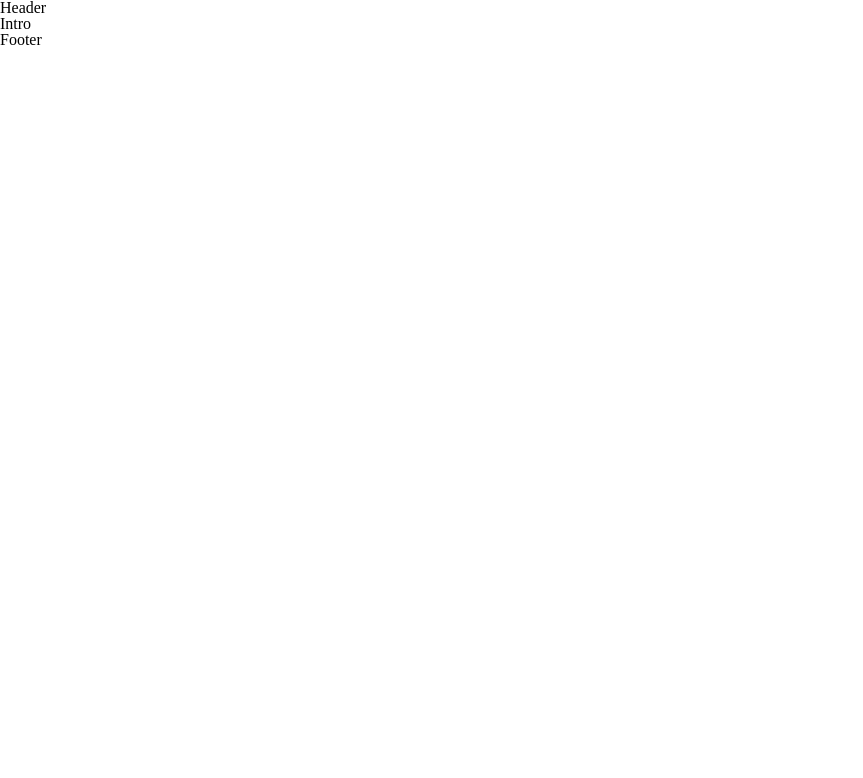
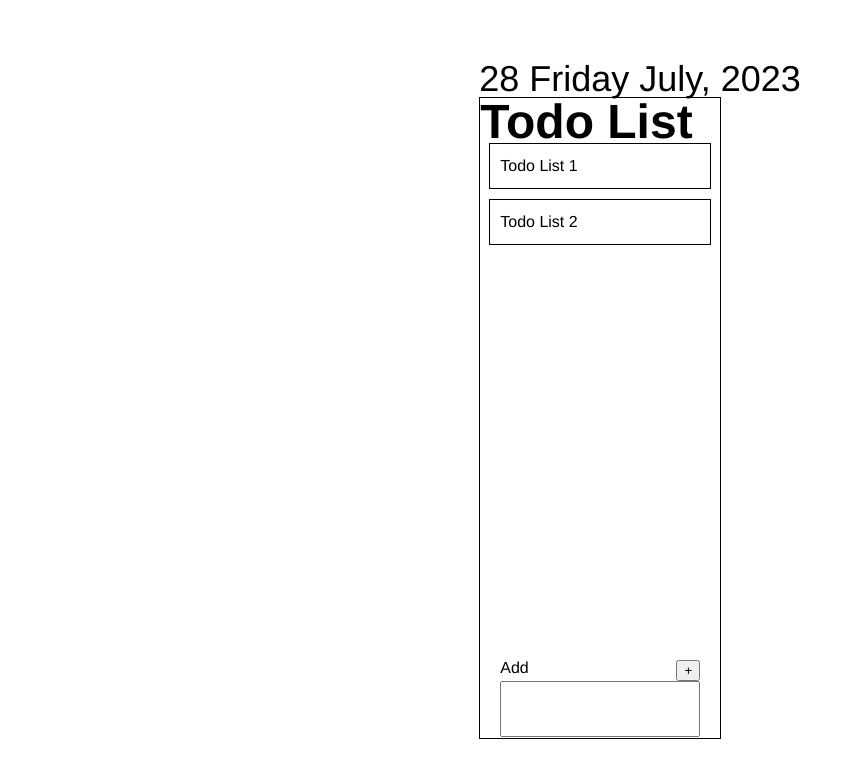
Before and after one commit to xoxojw/to-do-list-ts, a React (Create React App) app: page / in a window 1280 px wide. Shown: the top 778 px of the page, without its empty margins (0-863 px from the left). Built offline with nearby package versions, Linux system fonts and the light colour scheme.

Commit message:
:lipstick: 기본적인 UI틀 완성

```diff
--- a/src/components/layout/Header.tsx
+++ b/src/components/layout/Header.tsx
@@ -1,9 +1,25 @@
+import { styled } from "styled-components";
+
 const Header = () => {
   return (
     <>
-      <h1>Header</h1>
+      <StHeaderWrapper>
+        <StTitle>Todo List</StTitle>
+      </StHeaderWrapper>
     </>
   );
 };
 
 export default Header;
+
+const StHeaderWrapper = styled.div`
+  display: block;
+  position: absolute;
+  top: 0;
+  left: 0;
+`
+
+const StTitle = styled.h1`
+  font-size: 48px;
+  font-weight: 700;
+`
--- /dev/null
+++ b/src/components/layout/Side.tsx
@@ -0,0 +1,20 @@
+import { styled } from "styled-components";
+import { convertTimestamp } from "components/utils/date";
+
+const Side = () => {
+  const today = new Date();
+  const formattedDate = convertTimestamp(today);
+
+  return (
+    <>
+      <StDate>{formattedDate}</StDate>
+    </>
+  );
+};
+
+export default Side;
+
+const StDate = styled.p`
+  font-size: 36px;
+  font-weight: 500;
+`
--- a/src/components/pages/Main.tsx
+++ b/src/components/pages/Main.tsx
@@ -1,5 +1,38 @@
+import Side from "components/layout/Side";
+import Header from "components/layout/Header";
+import TodoList from "components/todo/TodoList";
+import AddTodo from "components/todo/AddTodo";
+
+import { styled } from "styled-components";
+
 const Main = () => {
-  return <div>Main</div>;
+  return (
+    <>
+      <Side />
+      <StMainWrapper>
+        <StHeaderWrapper>
+          <Header />
+        </StHeaderWrapper>
+        <TodoList />
+        <AddTodo />
+      </StMainWrapper>
+    </>
+  );
 };
 
 export default Main;
+
+const StMainWrapper = styled.div`
+  width: 30vh;
+  height: 80vh;
+  border: 1px solid black;
+  position: relative;
+  display: flex;
+  flex-direction: column;
+  align-items: center;
+  justify-content: first baseline;
+`;
+
+const StHeaderWrapper = styled.div`
+  height: 5vh;
+`;
--- a/src/components/shared/Router.tsx
+++ b/src/components/shared/Router.tsx
@@ -1,7 +1,5 @@
 import { BrowserRouter, Routes, Route, Navigate } from "react-router-dom";
 
-import Header from "components/layout/Header";
-import Footer from "components/layout/Footer";
 import Intro from "components/pages/Intro";
 import Main from "components/pages/Main";
 
@@ -9,12 +7,10 @@ const Router = () => {
   return (
     <>
       <BrowserRouter>
-        <Header />
         <Routes>
-          <Route path="/" element={<Intro />} />
-          <Route path="/main" element={<Main />} />
+          {/* <Route path="/" element={<Intro />} /> */}
+          <Route path="/" element={<Main />} />
         </Routes>
-        <Footer />
       </BrowserRouter>
     </>
   );
--- a/src/components/styles/GlobalStyle.tsx
+++ b/src/components/styles/GlobalStyle.tsx
@@ -3,6 +3,16 @@ import reset from 'styled-reset';
 
 const GlobalStyle = createGlobalStyle`
   ${reset}
+
+  html, body {
+    width: 100vw;
+    height: 100vh;
+    display: flex;
+    justify-content: center;
+    align-items: center;
+
+    font-family: Helvetica, -apple-system, BlinkMacSystemFont, 'Segoe UI', Roboto, Oxygen, Ubuntu, Cantarell, 'Open Sans', sans-serif
+  }
 `;
 
 export default GlobalStyle;
--- a/src/components/todo/AddTodo.tsx
+++ b/src/components/todo/AddTodo.tsx
@@ -1,5 +1,36 @@
+import { styled } from "styled-components";
+
 const AddTodo = () => {
-  return <div>AddTodo</div>;
+  return (
+    <>
+      <StAddFormWrapper>
+        <StAddHeader>
+          <h2>Add</h2>
+          <button>+</button>
+        </StAddHeader>
+        <StAddInput />
+      </StAddFormWrapper>
+    </>
+  );
 };
 
 export default AddTodo;
+
+const StAddFormWrapper = styled.div`
+  width: 25vh;
+  height: 10vh;
+  position: absolute;
+  bottom: 0;
+  display: flex;
+  flex-direction: column;
+  justify-content: center;
+`;
+
+const StAddHeader = styled.div`
+  display: flex;
+  justify-content: space-between;
+`
+
+const StAddInput = styled.input`
+  height: 50px;
+`;
--- /dev/null
+++ b/src/components/todo/TodoList.tsx
@@ -0,0 +1,26 @@
+import { styled } from "styled-components";
+
+const TodoList = () => {
+  return (
+    <>
+        <StTodoItem>
+          Todo List 1
+        </StTodoItem>
+        <StTodoItem>
+          Todo List 2
+        </StTodoItem>
+    </>
+  );
+};
+
+export default TodoList;
+
+const StTodoItem = styled.div`
+  width: 25vh;
+  height: 3vh;
+  border: 1px solid black;
+  display: flex;
+  align-items: center;
+  margin: 5px;
+  padding: 10px;
+`
--- /dev/null
+++ b/src/components/utils/date.ts
@@ -0,0 +1,23 @@
+export const convertTimestamp = (Today: any) => {
+  if (!(Today instanceof Date)) {
+    Today = new Date(Today);
+  }
+
+  let date = Today;
+  let hours = date.getHours();
+  let minutes = date.getMinutes() < 10 ? "0" : "";
+  minutes = minutes + date.getMinutes();
+  let mm = date.getMonth() + 1;
+  mm = mm < 10 ? "0" + mm : "" + mm;
+
+  let dd = date.getDate() < 10 ? "0" : "";
+  dd = dd + date.getDate();
+  let yyyy = date.getFullYear();
+
+  const days = ["Sunday", "Monday", "Tuesday", "Wednesday", "Thursday", "Friday", "Saturday"];
+  const months = ["January", "February", "March", "April", "May", "June", "July", "August", "September", "October", "November", "December"];
+  const dayOfWeek = days[date.getDay()];
+  const monthName = months[date.getMonth()];
+
+  return `${dd} ${dayOfWeek} ${monthName}, ${yyyy}`;
+};
```
